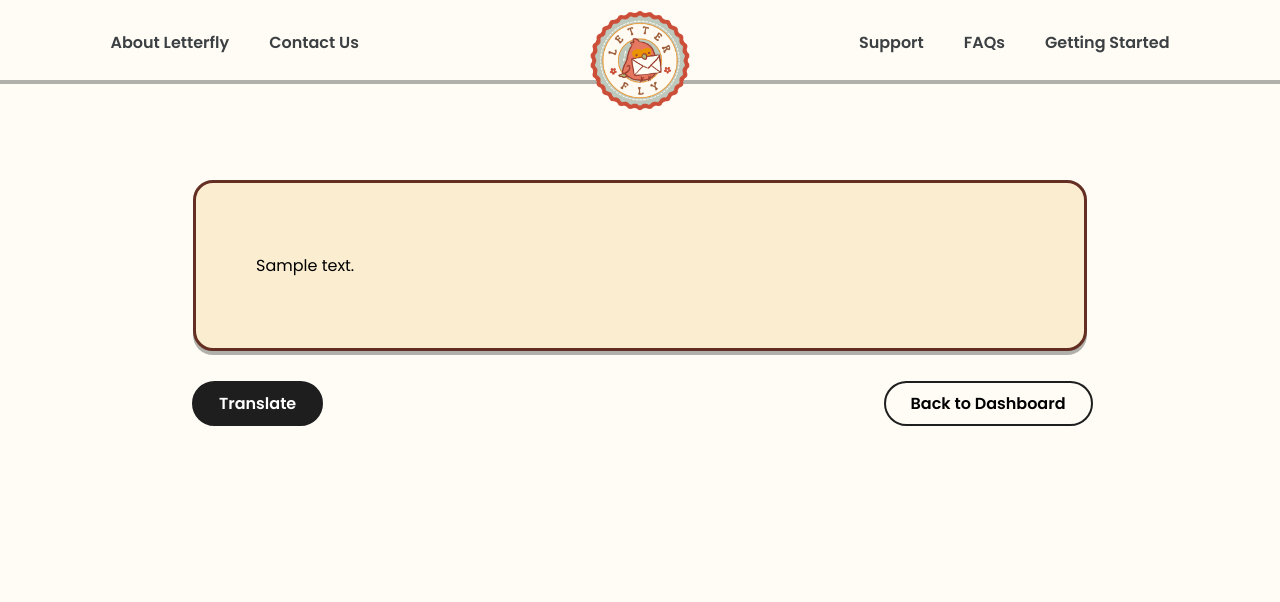
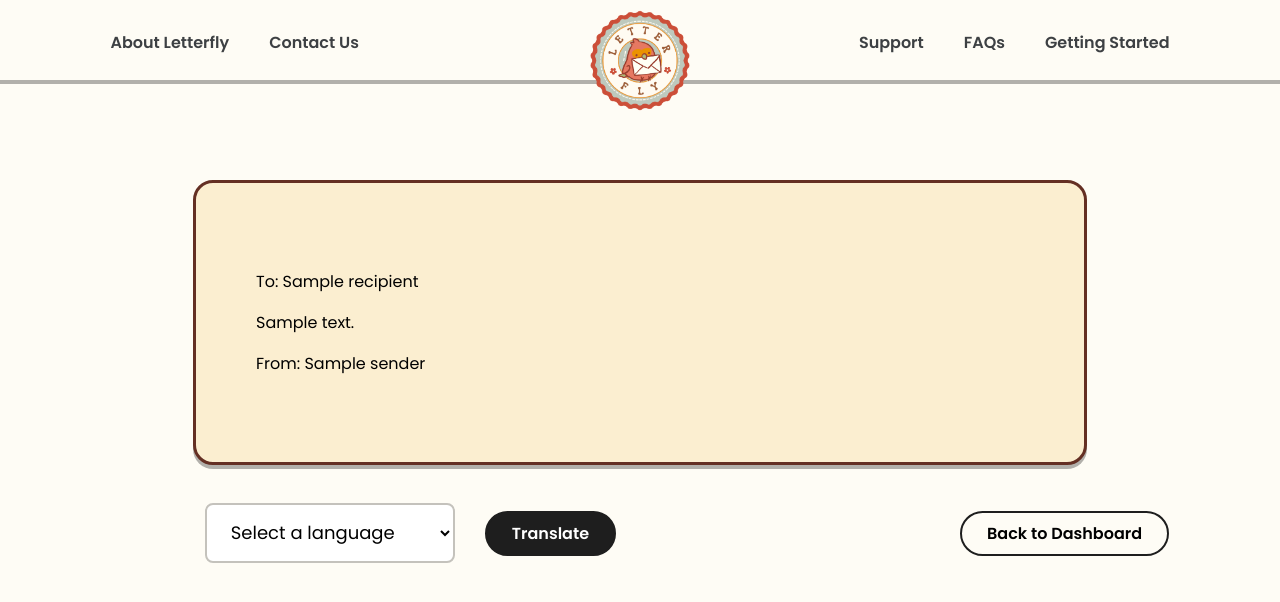
Before and after one commit to CloudyKrypton/letterfly, a Flask app: template templates/read.html in a window 1280 px wide. Shown: the top 602 px of the page. Run offline with Flask 3, Linux system fonts and the light colour scheme; the template is opened without the code that fills it: most values are stand-ins (such as "Sample title", 1, 10 or a date in 2020).

Commit message:
Fix bugs, get translation working

```diff
--- a/letterfly.py
+++ b/letterfly.py
@@ -13,7 +13,8 @@ session = {'logged_in': False,
            'writes_in': None,
            'unread_letters': None,
            'bottled_letters': None,
-           'read_letters': None}
+           'read_letters': None,
+           'current_letter': None}
 
 
 DB_NAME = os.getenv("DB_NAME")
@@ -25,7 +26,10 @@ DB_PORT = os.getenv("DB_PORT")
 @app.route('/')
 @app.route('/letterfly')
 def letterfly():
-    return render_template('index.html')
+    if session['logged_in']:
+        return redirect(url_for('dashboard'))
+    else:
+        return render_template('index.html')
 
 @app.route('/submit_login', methods=['POST'])
 def submit_login():
@@ -36,11 +40,10 @@ def submit_login():
     conn = connect_db(DB_NAME, DB_USER, DB_PASSWORD, DB_HOST, DB_PORT)
     if not conn:
         return jsonify({"status": "error", "message": "Could not connect to the database."}), 500  # Internal Server Error
-
     user = get_user(conn, username)
+    conn.close()
     if not user:
         return jsonify({"status": "error", "message": "User not found."}), 404  # Not Found
-
     if password != user[1]:
         return jsonify({"status": "error", "message": "Incorrect password."}), 401  # Unauthorized
 
@@ -65,11 +68,11 @@ def submit_signup():
     conn = connect_db(DB_NAME, DB_USER, DB_PASSWORD, DB_HOST, DB_PORT)
     if not conn:
         return jsonify({"status": "error", "message": "Could not connect to the database."}), 500
-
     # Try inserting user into the database
     if not insert_user(conn, username, password, name, reads_in, writes_in):
+        conn.close()
         return jsonify({"status": "error", "message": "Could not insert user."}), 500
-
+    conn.close()
     # Return success response
     return jsonify({"status": "success", "message": "Signup successful!"})
 
@@ -88,7 +91,8 @@ def dashboard():
     session['unread_letters'] = get_letters(conn, username, 'unread')
     session['bottled_letters'] = get_letters(conn, username, 'bottled')
     session['read_letters'] = get_letters(conn, username, 'read')
-    return render_template('dashboard.html')
+    conn.close()
+    return render_template('dashboard.html', new_mail=len(session['unread_letters']))
 
 @app.route('/write')
 def write():
@@ -103,47 +107,60 @@ def send_letter():
     data = request.get_json()
     writer = session['username']
     content = data.get('content')
-    # language = data.get('language')
     language = detect_lang(content)
     recipient = data.get('recipient')
 
     conn = connect_db(DB_NAME, DB_USER, DB_PASSWORD, DB_HOST, DB_PORT)
     if not conn:
         return jsonify({"error": "Could not connect to the database."}), 500
-
     letter_id = insert_letter(conn, content, language, session['username'])
     if not letter_id:
+        conn.close()
         return jsonify({"error": "Could not insert letter."}), 500
-
     if not send_letter(conn, letter_id, recipient):
+        conn.close()
         return jsonify({"error": "Could not send letter."}), 500
-
+    conn.close()
     return jsonify({"success": "Letter sent successfully."})
 
 @app.route('/read', methods=['GET'])
 def read():
+    letter_id = session['current_letter']
+    if not letter_id:
+        return redirect(url_for('dashboard'))
     target_lang = request.args.get('target_lang')
+    conn = connect_db(DB_NAME, DB_USER, DB_PASSWORD, DB_HOST, DB_PORT)
+    # Get letter info
+    letter =     get_letter(conn, letter_id)
+    writer = letter[3]
+    writer_name = get_user(conn, writer)[2]
+    html_content = letter[1]
+    print(target_lang)
+    if target_lang:
+        html_content = translate_html(html_content, target_lang)
+    print(html_content)
+    conn.close()
+    return render_template('read.html', sender=writer_name, recipient=session['name'], content=html_content)
+
+@app.route('/read_new')
+def read_new():
+    if len(session['unread_letters']) == 0:
+        return jsonify({"error": "No new letters."}), 404
     letter_id, time_sent = session['unread_letters'].pop()
     conn = connect_db(DB_NAME, DB_USER, DB_PASSWORD, DB_HOST, DB_PORT)
     if not conn:
         return jsonify({"error": "Could not connect to the database."}), 500
     # Mark letter as read
     update_letter(conn, letter_id, status='read')
-    # Get letter info
-    letter = get_letter(conn, letter_id)
-    writer = letter[3]
-    writer_name = get_user(conn, writer)[2]
-    html_content = letter[1]
-    if target_lang:
-        html_content = translate_html(html_content, target_lang)
-    return render_template('read.html', from_name=writer_name, to_name=session['name'], content=html_content)
+    conn.close()
+    session['current_letter'] = letter_id
+    # Redirect to read page
+    return redirect(url_for('read'))
+
+@app.route('/discover')
+def discover():
+    return render_template('discover.html')
 
 
 if __name__ == '__main__':
-    conn = connect_db(DB_NAME, DB_USER, DB_PASSWORD, DB_HOST, DB_PORT)
-    if not conn:
-        print("Exiting...")
-        exit()
-    init_db(conn)
-    conn.close()
     app.run(host="localhost", port=5000, debug=True)
--- a/letterfly_db.py
+++ b/letterfly_db.py
@@ -133,10 +133,10 @@ def update_letter(conn, letter_id, content=None, language=None, status=None):
             UPDATE_LETTER_CONTENT = """UPDATE Letter SET content = %s WHERE letter_id = %s;"""
             cursor.execute(UPDATE_LETTER_CONTENT, (content, letter_id))
         if language:
-            UPDATE_LETTER_LANGUAGE = """UPDATE Letter SET content = %s WHERE letter_id = %s;"""
+            UPDATE_LETTER_LANGUAGE = """UPDATE Letter SET language = %s WHERE letter_id = %s;"""
             cursor.execute(UPDATE_LETTER_LANGUAGE, (language, letter_id))
         if status:
-            UPDATE_LETTER_STATUS = """UPDATE Letter SET content = %s WHERE letter_id = %s;"""
+            UPDATE_LETTER_STATUS = """UPDATE Letter SET status = %s WHERE letter_id = %s;"""
             cursor.execute(UPDATE_LETTER_STATUS, (status, letter_id))
         conn.commit()
         return True
--- a/static/read.css
+++ b/static/read.css
@@ -76,14 +76,42 @@ button:hover {
     box-shadow: 4px 5px 0px rgba(0, 0, 0, 0.3);
   }
 
-#sendContainer {
+#form-container {
     padding-top: 30px;
-    padding-left: 15vw;
-    display: flex;
-    gap: 51.5%;
+    padding-left: 16vw;
 }
 
-#send {
+#button-container {
+    display: flex;
+    align-items: center;
+    gap: 32%;
+}
+
+#translate-container {
+    display: flex;
+    align-items: center;
+    gap: 30px;
+}
+
+#language-trans {
+    width: 250px;
+    height: 60px;
+    padding: 12px 20px;
+    margin: 8px 0;
+    display: inline-block;
+    border: 2px solid #c4c2bc;
+    box-sizing: border-box;
+    border-radius: 8px;
+    background-color: white;
+    font-size: 18px;
+    font-family: "Poppins", serif;
+}
+
+#language-trans:hover {
+    cursor: pointer;
+}
+
+#translate-btn {
     border-radius: 30px;
     border: 2px solid #1e1e1e;
     background-color: #1e1e1e;
--- a/templates/dashboard.html
+++ b/templates/dashboard.html
@@ -39,7 +39,9 @@
             <img src="../static/images/letters.png" width="600px">
         </div>
         <div style="width: 100%; display: flex; align-items: right; justify-content: right;">
-            <button class="notif" onclick="window.location.href='/read';">You have new mail!</button>
+            {% if new_mail %}
+                <button class="notif" onclick="window.location.href='/read_new';">You have new mail!</button>
+            {% endif %}
         </div>
     </body>
 </html>
--- a/templates/read.html
+++ b/templates/read.html
@@ -4,7 +4,7 @@
         <meta charset="utf-8">
         <meta http-equiv="X-UA-Compatible" content="IE=edge">
         <meta name="viewport" content="width=device-width, initial-scale=1.0">
-        <title>Create Accout - Letterfly</title>
+        <title>Read Letter - Letterfly</title>
         <link rel="stylesheet" href="{{ url_for('static', filename='read.css') }}">
         <link rel="icon" type="image/x-icon" href="{{ url_for('static', filename='favicon.ico') }}"/>
         <link rel="preconnect" href="https://fonts.googleapis.com">
@@ -28,15 +28,24 @@
     </div>
     <div id="pageItems">
         <div id="writeContent">
+            <p>To: {{ recipient }}</p>
             {{ content|safe }}
+            <p>From: {{ sender }}</p>
         </div>
     </div>
-    <div id="sendContainer">
-        <button id="send">
-            Translate
-        </button>
-        <button id="backHome" onclick="window.location.href='/dashboard';">
-            Back to Dashboard
-        </button>
+    <div id="form-container">
+        <div id="button-container">
+            <div id="translate-container">
+                <select id="language-trans">
+                    <option value="" disabled selected>Select a language</option>
+                </select>
+                <button type="button" id="translate-btn">Translate</button>
+            </div>
+            <button type="button" id="backHome">
+                Back to Dashboard
+            </button>
+        </div>
     </div>
+
+    <script src="{{ url_for('static', filename='read.js') }}"></script>
 </body>
```
Also changed, not shown: letterfly_translate.py (+8 -0 lines).
